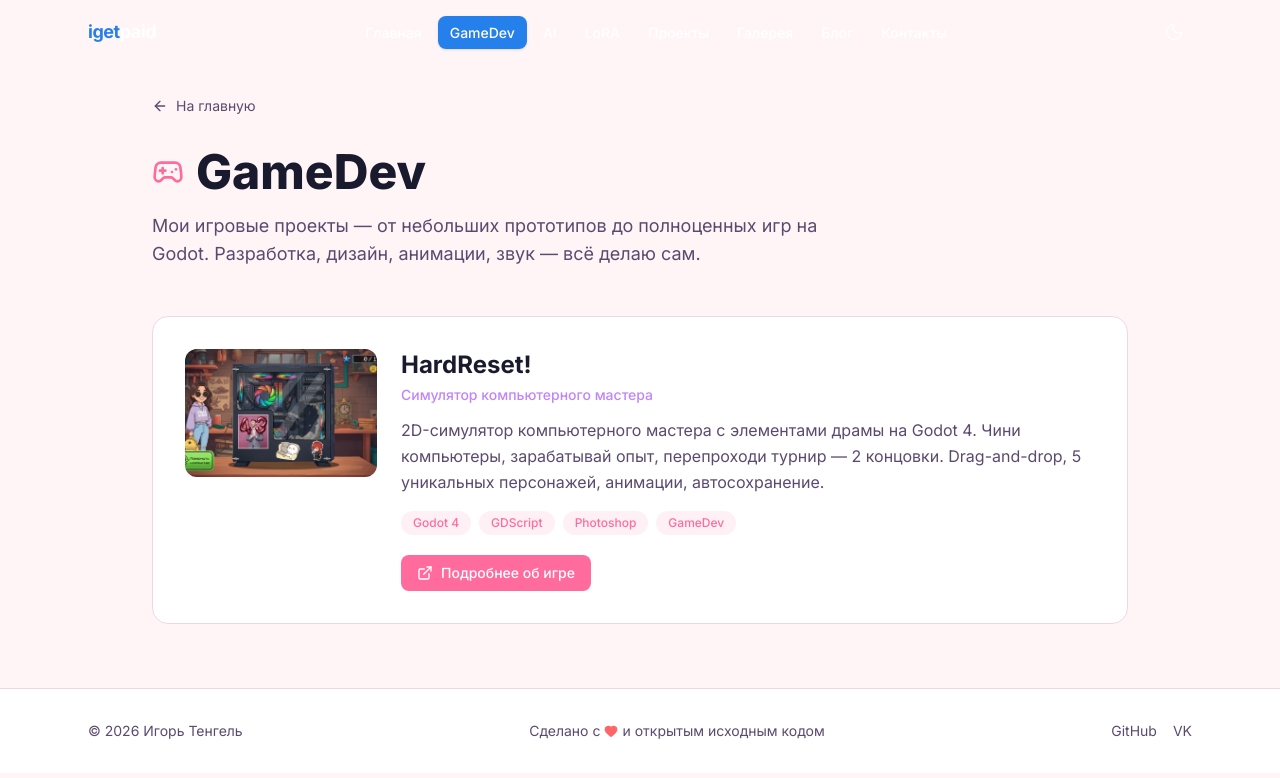
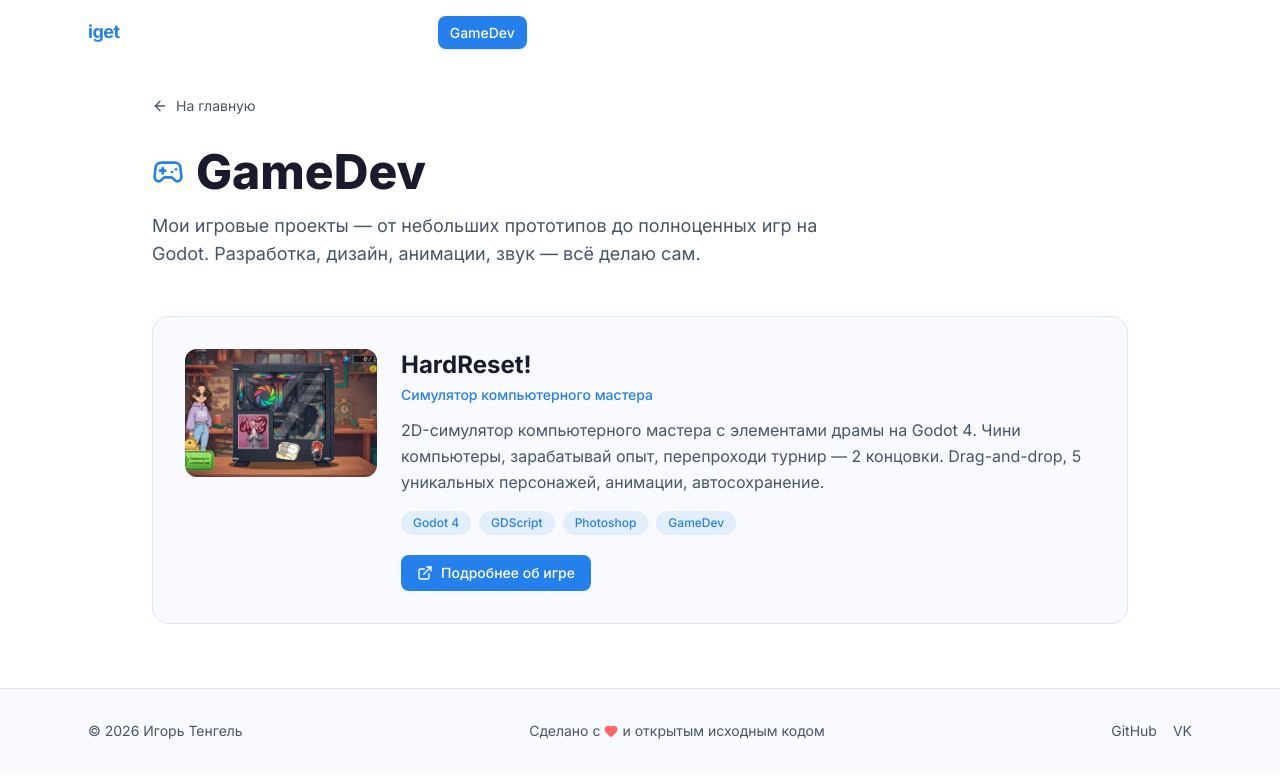
Before and after one commit to igetpaid/igetpaid.github.io, a React (Vite) app: page /gamedev in a window 1280 px wide. Shown: the top 778 px of the page. Built offline with nearby package versions, Linux system fonts and the light colour scheme.

Commit message:
fix: light theme for GameDev section matches Hero (white bg, blue accent)

```diff
--- a/src/index.css
+++ b/src/index.css
@@ -75,15 +75,15 @@ html.dark {
 }
 
 .section-gamedev {
-  --section-bg: #fff5f7;
-  --section-accent: #ff6b9d;
-  --section-accent-secondary: #c084fc;
+  --section-bg: #ffffff;
+  --section-accent: #2680EB;
+  --section-accent-light: #E4F0FF;
   --section-text: #1a1a2e;
-  --section-text-secondary: #5b4a6f;
-  --section-card-bg: #ffffff;
-  --section-border: #f1d6e8;
-  --section-muted: #a78ba7;
-  --section-icon: #d4b8cc;
+  --section-text-secondary: #475569;
+  --section-card-bg: #f8faff;
+  --section-border: #e2e8f0;
+  --section-muted: #94a3b8;
+  --section-icon: #cbd5e1;
 }
 
 .section-ai {
```
